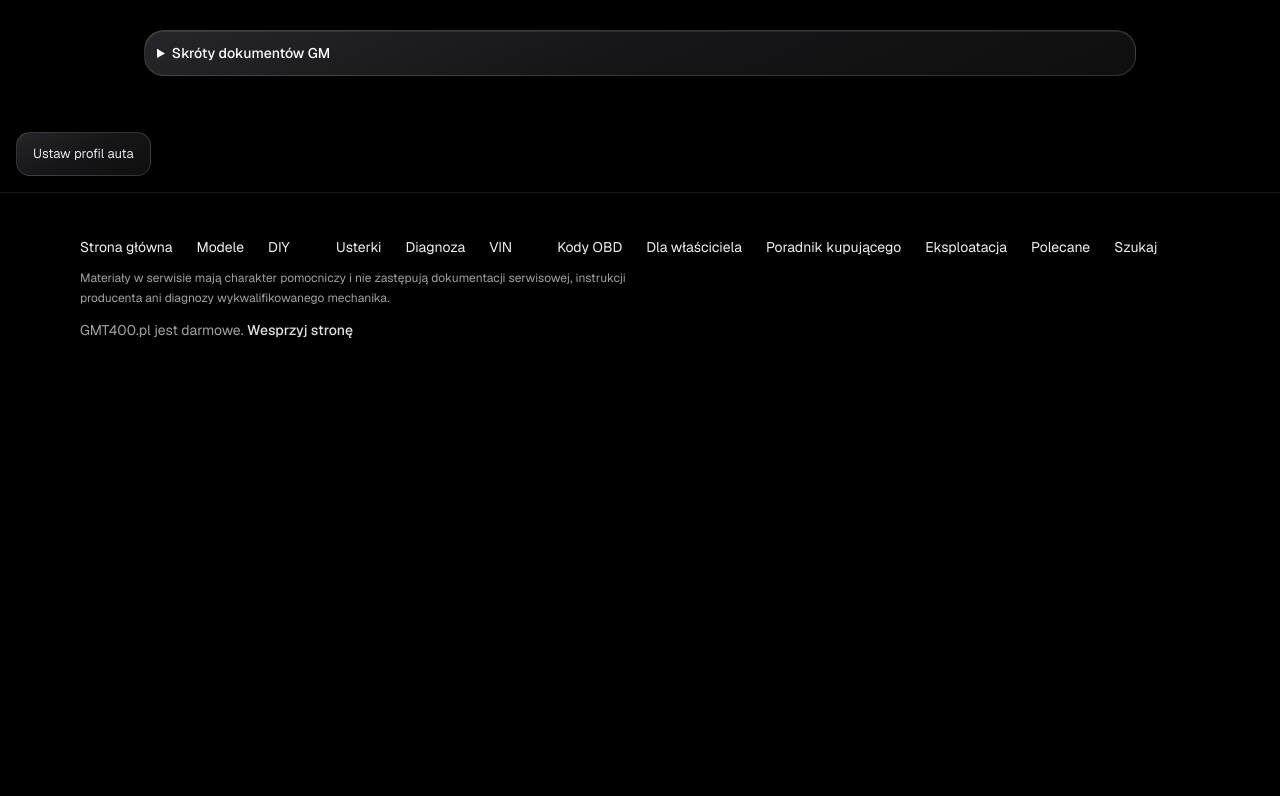
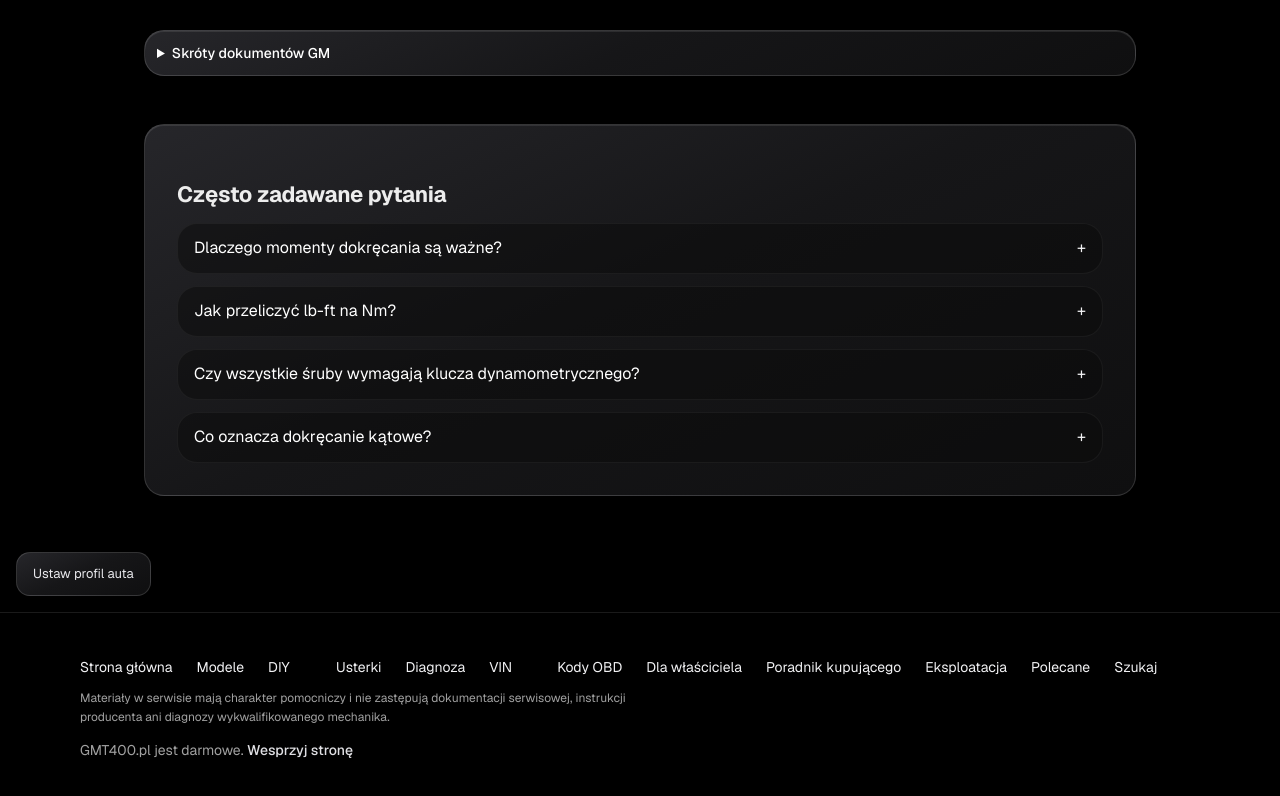
Before and after one commit to tsrc4mm9gg-netizen/gmt400-app, a Next.js app: page /momenty-dokrecania in a window 1280 px wide. Shown: the part 10722-11518 px from the top of the page. Before the commit the page ends 11106 px from the top, so only its background shows below. Built offline with nearby package versions, Linux system fonts and the light colour scheme.

Commit message:
feat: add FAQ to momenty-dokrecania page

```diff
--- a/src/app/momenty-dokrecania/page.tsx
+++ b/src/app/momenty-dokrecania/page.tsx
@@ -1,6 +1,7 @@
 import Link from 'next/link';
 import Breadcrumbs from '../ui/Breadcrumbs';
 import AffiliateBox from '../ui/AffiliateBox';
+import FAQ from '../ui/FAQ';
 import TorqueBrowser from './TorqueBrowser';
 import { TORQUE_ROWS } from '@/lib/torque-gm';
 
@@ -9,6 +10,25 @@ export const metadata = {
   description: 'Momenty dokręcania śrub i nakrętek GMT400 1988–2000 według układów: silnik, paliwo, skrzynia, mosty, układ kierowniczy, hamulce, elektryka, klimatyzacja i nadwozie — w Nm i lb-ft, z silnikiem, rocznikiem i stroną instrukcji GM.',
   alternates: { canonical: 'https://www.gmt400.pl/momenty-dokrecania' },
 };
+
+const faqItems = [
+  {
+    question: 'Dlaczego momenty dokręcania są ważne?',
+    answer: 'Zbyt słabe dokręcenie może spowodować poluzowanie śruby i uszkodzenie. Zbyt mocne może zerwać gwint lub uszkodzić część. Klucz dynamometryczny zapewnia prawidłową siłę dokręcenia.',
+  },
+  {
+    question: 'Jak przeliczyć lb-ft na Nm?',
+    answer: '1 lb-ft = 1.356 Nm. Przykład: 100 lb-ft = 136 Nm. W tabelach podajemy obie jednostki. Zawsze sprawdzaj, którą jednostkę używa Twój klucz.',
+  },
+  {
+    question: 'Czy wszystkie śruby wymagają klucza dynamometrycznego?',
+    answer: 'Krytyczne połączenia (głowica, koła, zawieszenie, hamulce) wymagają klucza dynamometrycznego. Mniej krytyczne można dokręcać ręcznie, ale lepiej użyć klucza dla pewności.',
+  },
+  {
+    question: 'Co oznacza dokręcanie kątowe?',
+    answer: 'Niektóre śruby (np. głowicy) dokręca się najpierw do określonego momentu, a potem o dodatkowy kąt (np. +90°). Wymaga to specjalnego narzędzia lub zaznaczenia pozycji. Procedura jest w instrukcji.',
+  },
+];
 
 export default function MomentyPage() {
   return (
@@ -35,6 +55,7 @@ export default function MomentyPage() {
         ]}
       />
       <TorqueBrowser />
+      <FAQ items={faqItems} />
     </div>
   );
 }
```
